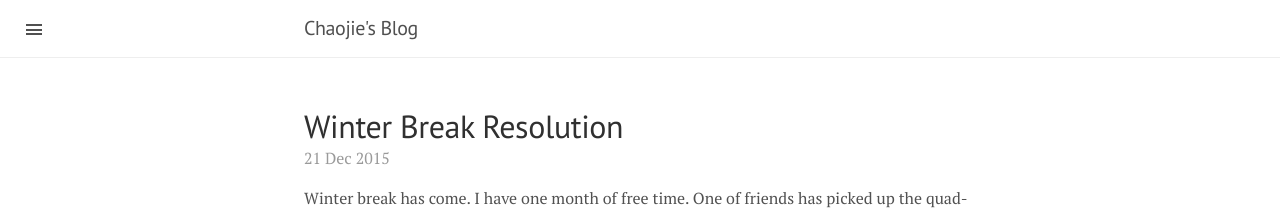
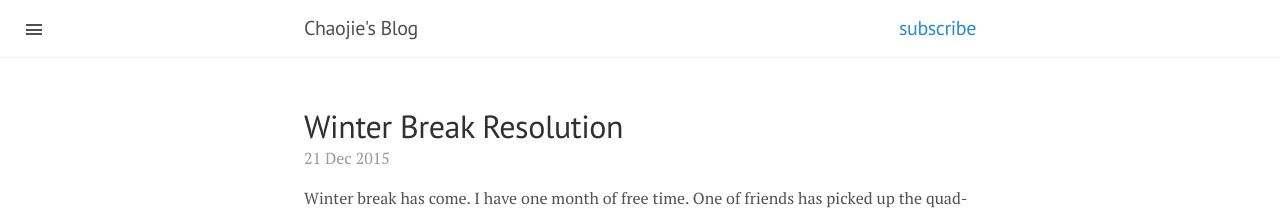
Before and after one commit to cjackie/cjackie.github.com, a Jekyll site: the page built from index.html, in a window 1280 px wide. Shown: the top 210 px of the page. Built offline with Jekyll 4.4.1, drawn with Linux system fonts in a browser that asks for light colours; the list of posts is cut into pages by our own code.

Commit message:
subscribe

```diff
--- a/_layouts/default.html
+++ b/_layouts/default.html
@@ -18,6 +18,9 @@
 <!-- 	    <a style="float:right;margin-left:10px;" href="{{ site.baseurl }}atom.xml">
 	      <img width="25px" src="{{ site.baseurl }}images/feed.png">
 	    </a> -->
+      <a style="float:right;margin-left:10px; color: #268bd2" href="https://docs.google.com/forms/d/1sC4lp3DCeF-EBmVZzSGCB6g6SwkMeOqZ9J4OWmnJKfI/viewform?edit_requested=true">
+        subscribe
+      </a>
           </h3>
         </div>
       </div>
```
